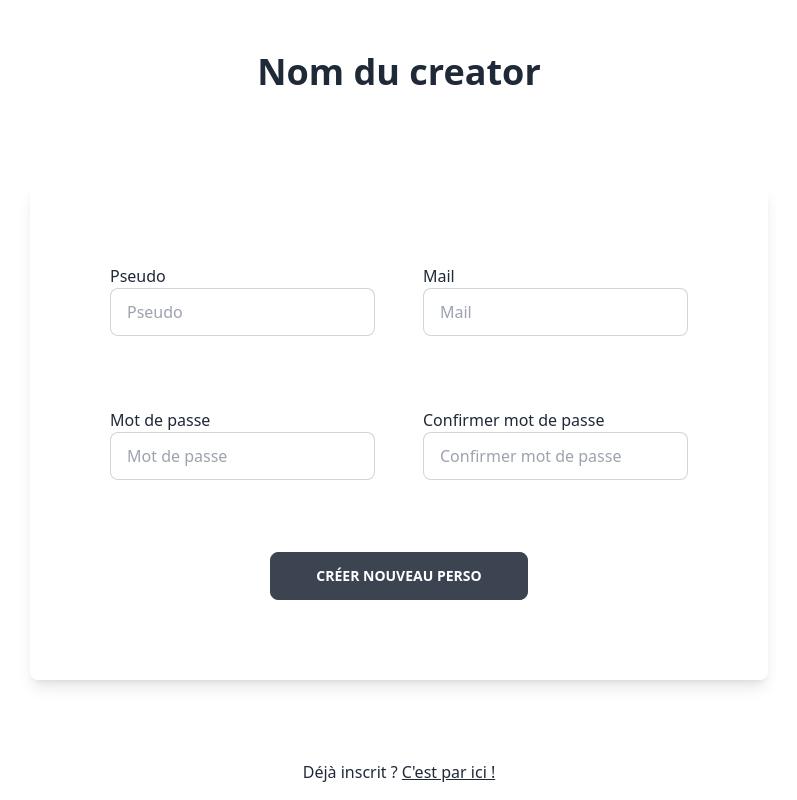
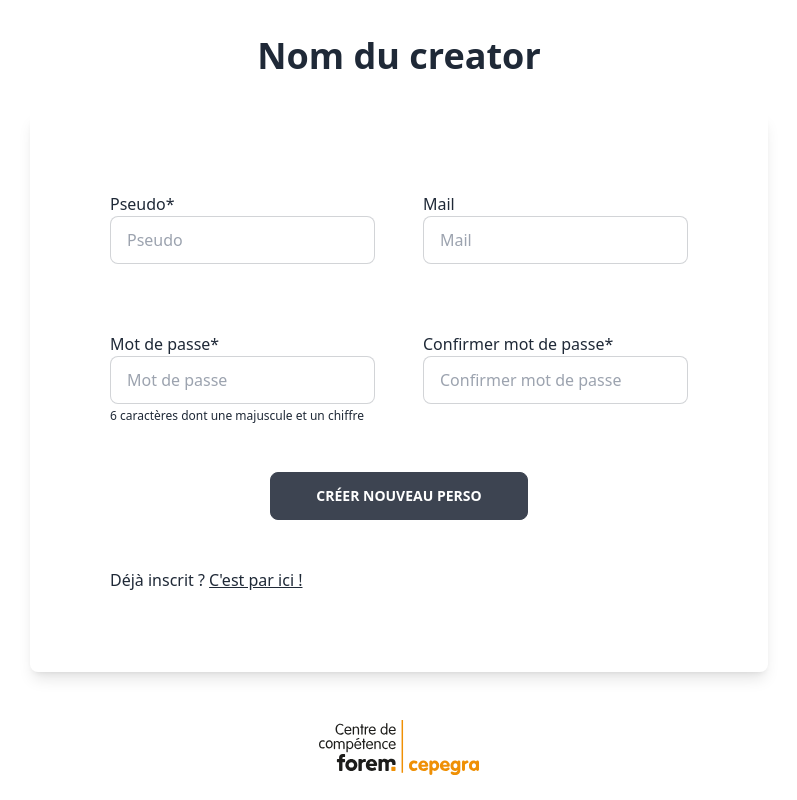
Before and after one commit to ett0n/cepegra-editor, a React (Vite) app: page / in a window 1280 px wide. Shown: the top 800 px of the page, without its empty margins (241-1038 px from the left). Built offline with nearby package versions, Linux system fonts and the light colour scheme; no server answers.

Commit message:
presque finalisation du formulaire, oh yeaah!

```diff
--- a/src/App.tsx
+++ b/src/App.tsx
@@ -18,11 +18,11 @@ const App: React.FC = () => {
 
   // ------------- R E A C T I O N -------------
   //form
-  const handleAddUser = (newUser) => {
+  const handleAddUser = (newUser: UserSignIn) => {
     setUser(newUser);
   };
 
-
+  console.log("App user from props: ", user)
   // ------------- R E N D U -------------
   return (
     <div className="App">
--- a/src/components/FooterComponent.tsx
+++ b/src/components/FooterComponent.tsx
@@ -1,7 +1,7 @@
 const FooterComponent = () => {
     return (
         <>
-        <div className=" flex justify-center m-20">
+        <div className=" flex justify-center m-6">
             <img src="./assets/logo_cepegra_couleur (1).svg" alt="Logo du Cepegra" className="w-40"/>
         </div>
 
--- a/src/components/StartScreen.tsx
+++ b/src/components/StartScreen.tsx
@@ -6,15 +6,19 @@ import FooterComponent from "./FooterComponent";
 import QrGenerator from "./QrGenerator";
 
 interface Msg {
-    pseudo: string;
-    mail: string;
-    password: string;
-    confirm: string;
+    pseudo?: string;
+    mail?: string;
+    password?: string;
+    confirm?: string;
 }
 
 interface ApiUser {
     id: number;
     pseudo: string
+}
+
+interface props {
+    handleAddUser: (newUser: UserSignIn) => void;
 }
 
 const StartScreen: React.FC<props> = ({handleAddUser}) => {
@@ -24,19 +28,22 @@ const StartScreen: React.FC<props> = ({handleAddUser}) => {
         mail: "",
         password: ""
     })
-    const [userInput, setUserInput] = useState<UserSignIn>({
+    const [userInput, setUserInput] = useState<UserSignIn>(
+        {
         pseudo: "",
+        pseudoBlur: false,
         mail: "",
         password: ""
-    });
+        }
+    );
     const [apiUser, setApiUser] = useState<ApiUser[]>([]);
     const [confirmPass, setConfirmPass] = useState<string>();
-    const msg:Msg = {
-            pseudo: "pseudo déjà utilisé",
-            mail: "mail incorrect",
-            password: "mdp trop court",
-            confirm: "confirmation incorrecte",
-        }
+    const [msg, setMsg] = useState<Msg>({
+            pseudo: "Pseudo obligatoire",
+            mail: "Mail incorrect",
+            password: "6 caractères dont une majuscule et un chiffre",
+            confirm: "Confirmation incorrecte",
+        })
 
     useEffect(() => {
         getDatas();
@@ -51,10 +58,67 @@ const StartScreen: React.FC<props> = ({handleAddUser}) => {
             setApiUser(tableUsers);
         };
 
+        const getUserValue = async () => {
+            //const checkUser = await Axios.get(`http://xrlab.cepegra.be:1337/api/appusers?filters[pseudo][$eqi]=${userInput.pseudo}`);
+            //console.log(checkUser)
+
+            // ------------- T E M P O R A R Y   A P I -------------
+            const tableUserFull = {
+                "data": [
+                    {
+                      "id": 1,
+                      "attributes": {
+                        "pseudo": "User1",
+                        "disabled": false,
+                        "createdAt": "2022-10-05T07:52:22.461Z",
+                        "updatedAt": "2022-10-05T07:57:01.507Z",
+                        "publishedAt": "2022-10-05T07:56:05.243Z"
+                      }
+                    }
+                  ],
+                  "meta": {
+                    "pagination": {
+                      "page": 1,
+                      "pageSize": 25,
+                      "pageCount": 1,
+                      "total": 1
+                    }
+                  }
+            }
+
+            const tableUserEmpty = {
+                "data": [],
+	            "meta": {
+		            "pagination": {
+			            "page": 1,
+			            "pageSize": 25,
+			            "pageCount": 0,
+			            "total": 0
+		            }
+	            }
+            }
+
+            if(tableUserEmpty.meta.pagination.total === 0) {
+                alert("pseudo unique")
+                setMsg({...msg, pseudo: "Pseudo obligatoire"})
+                document.querySelector(".errPseudo").classList.add('opacity-0')
+                document.querySelector('.inputPseudo').classList.remove('input-error')
+                document.querySelector('.inputPseudo').classList.add('input-success')
+
+            } else {
+                alert("pseudo utilisé")
+                document.querySelector('.inputPseudo').classList.remove('input-success')
+                document.querySelector(".errPseudo").classList.remove('opacity-0')
+                document.querySelector('.inputPseudo').classList.add('input-error')
+                setMsg({...msg, pseudo: "Pseudo déjà utilisé"})
+                setUserInput({ pseudo: "", mail: "", password: "" });
+            }
+        };
+
         // - - -  au submit - - -
         const handleSubmit = (ev:React.FormEvent) => {
             ev.preventDefault();
-            if(confirmPass === userInput.password) {
+            if(confirmPass === userInput.password && userInput.password!=="") {
                 alert("password identique")
                 setNewUser(
                     {
@@ -66,8 +130,6 @@ const StartScreen: React.FC<props> = ({handleAddUser}) => {
                 document.querySelector('.inputConfirm').classList.add('input-success')
                 setUserInput({ pseudo: "", mail: "", password: "" });
                 setConfirmPass("")
-
-                //vérifier si user est pas vide
 
                 //Passer les données du user dans APP
                 handleAddUser(newUser)
@@ -115,41 +177,38 @@ const StartScreen: React.FC<props> = ({handleAddUser}) => {
 
         // - - - on blur - - -
         const handlePseudoBlur = () => {
+            setUserInput({...userInput, pseudoBlur:true})
+
             //Faire un test pour savoir si unique
-            const apiUserCopy = [...apiUser]
-            if (apiUserCopy.find(el => el.pseudo === userInput.pseudo)) {
-                //si pas unique: msg error pseudo
-                //tester si vide ou non
-                document.querySelector(".errPseudo").classList.remove('opacity-0')
-                document.querySelector('.inputPseudo').classList.add('input-error')
-                setUserInput({ pseudo: "", mail: "", password: "" });
-            } else {
-                document.querySelector(".errPseudo").classList.add('opacity-0')
-                document.querySelector('.inputPseudo').classList.remove('input-error')
-                document.querySelector('.inputPseudo').classList.add('input-success')
-                }
+            getUserValue()
+
         }
 
          const handleMailBlur = () => {
-        //     //test regex
-        //     const pattern = "@globex\.com"
-        //     let result = pattern.test(userInput.mail)
-        //     if (result){
-                 document.querySelector('.inputMail').classList.add('input-success')
-        //     } else {
-        //         document.querySelector('.inputMail').classList.add('input-error')
-        //     }
+            //test regex
+            const pattern = /^([a-z0-9]+(?:[._-][a-z0-9]+)*)@([a-z0-9]+(?:[.-][a-z0-9]+)*\.[a-z]{2,})$/
+            let result = pattern.test(userInput.mail!)
+            if (result){
+                document.querySelector(".errMail").classList.add('opacity-0')
+                document.querySelector('.inputMail').classList.remove('input-error')
+                document.querySelector('.inputMail').classList.add('input-success')
+            } else {
+                document.querySelector(".errMail").classList.remove('opacity-0')
+                document.querySelector('.inputMail').classList.remove('input-success')
+                document.querySelector('.inputMail').classList.add('input-error')
+            }
          }
 
         const handlePassBlur = () => {
-            const pattern = /(?=.[A-Za-z])(?=.\d)[A-Za-z\d]{8,10}/
-            //const result: boolean = pattern.test(userInput.mail!)
-            if (pattern.test(userInput.mail!)) {
-                alert("pass correct")
+            const pattern = /^((?=\S*?[A-Z])(?=\S*?[a-z])(?=\S*?[0-9]).{6,})\S$/
+            //const result: boolean = pattern.test(userInput.password!)
+            if (pattern.test(userInput.password!)) {
+                document.querySelector('.inputPass').classList.remove('input-error')
                 document.querySelector('.inputPass').classList.add('input-success')
+                document.querySelector(".errPass").classList.remove('text-red-400')
             } else {
                 alert("pass incorrect")
-                document.querySelector(".errPass").classList.remove('opacity-0')
+                document.querySelector(".errPass").classList.add('text-red-400')
                 document.querySelector('.inputPass').classList.add('input-error')
             }
         }
@@ -165,36 +224,40 @@ const StartScreen: React.FC<props> = ({handleAddUser}) => {
     //console.log(user)
     return (
         <>
-        <div className="m-10 flex flex-col justify-center items-center">
+        <div className="m-6 flex flex-col justify-center items-center">
             <h1 className="m-3 text-center justify-center text-4xl font-bold">Nom du creator</h1>
             {/* ------- Formulaire ------- */}
-            <form className=" grid grid-cols-2 justify-center m-20 gap-12 shadow-lg p-20 rounded-lg" onSubmit={handleSubmit}>
+            <form className=" grid grid-cols-2 justify-center m-6 gap-12 shadow-lg p-20 rounded-lg" onSubmit={handleSubmit}>
                 <div className="grid">
-                    <label htmlFor="">Pseudo</label>
-                    <input value={userInput.pseudo}  type="text" placeholder="Pseudo" className="inputPseudo input input-bordered w-full max-w-xs " required onBlur={handlePseudoBlur} onChange={handlePseudoChange} />
-                    <p className="errPseudo opacity-0">{msg.pseudo}</p>
+                    <label htmlFor="">Pseudo*</label>
+                    <input value={userInput.pseudo}  type="text" placeholder="Pseudo" className={
+                        `${(userInput.pseudoBlur && userInput.pseudo==="")?"input-error":""}
+                        ${(userInput.pseudoBlur && userInput.pseudo!=="")?"input-success":""}
+                        inputPseudo input input-bordered w-full max-w-xs`
+                        } required onBlur={handlePseudoBlur} onChange={handlePseudoChange} />
+                    <p className="errPseudo opacity-0 text-xs mt-1 text-red-400">{msg.pseudo}</p>
                 </div>
                 <div className="grid">
                     <label htmlFor="">Mail</label>
                     <input value={userInput.mail}  type="email" placeholder="Mail" className="inputMail input input-bordered w-full max-w-xs " onBlur={handleMailBlur} onChange={handleMailChange} />
-                    <p className="errMail opacity-0">{msg.mail}</p>
+                    <p className="errMail opacity-0 text-xs mt-1 text-red-400">{msg.mail}</p>
                 </div>
                 <div className="grid">
-                    <label htmlFor="">Mot de passe</label>
-                    <input value={userInput.password}  type="password" placeholder="Mot de passe" className="inputPass input input-bordered w-full max-w-xs " pattern="(?=.[A-Za-z])(?=.\d)[A-Za-z\d]{8,10}" onBlur={handlePassBlur} onChange={handlePasswordChange} />
-                    <p className="errPass opacity-0">{msg.password}</p>
+                    <label htmlFor="">Mot de passe*</label>
+                    <input value={userInput.password}  type="password" placeholder="Mot de passe" className="inputPass input input-bordered w-full max-w-xs " required onBlur={handlePassBlur} onChange={handlePasswordChange} />
+                    <p className="errPass text-xs mt-1 ">{msg.password}</p>
                 </div>
                 <div className="grid">
-                    <label htmlFor="">Confirmer mot de passe </label>
-                    <input value={confirmPass}  type="password" placeholder="Confirmer mot de passe " className="inputConfirm input input-bordered w-full max-w-xs " onChange={handleConfirmPassChange} />
-                    <p className="errConfirm opacity-0">{msg.confirm}</p>
+                    <label htmlFor="">Confirmer mot de passe*</label>
+                    <input value={confirmPass}  type="password" placeholder="Confirmer mot de passe " className="inputConfirm input input-bordered w-full max-w-xs " required onChange={handleConfirmPassChange} />
+                    <p className="errConfirm opacity-0 text-xs mt-1 text-red-400">{msg.confirm}</p>
                 </div>
                 {/* ------- Button ------- */}
                 <button className="btn col-span-2  mx-40">Créer nouveau perso</button>
+
+                {/* ------- Déjà inscrit ? ------- */}
+                <p>Déjà inscrit ? <a className="underline" href="#" onClick={handleClick}>C'est par ici ! </a></p>
             </form>
-
-            {/* ------- Déjà inscrit ? ------- */}
-            <p>Déjà inscrit ? <a className="underline" href="#" onClick={handleClick}>C'est par ici ! </a></p>
         </div>
         <FooterComponent/>
         </>
--- a/src/types/UserSignin.ts
+++ b/src/types/UserSignin.ts
@@ -1,5 +1,6 @@
 interface UserSignIn {
     pseudo: string;
+    pseudoBlur?: boolean;
     mail?: string;
     password: string
 }
```
